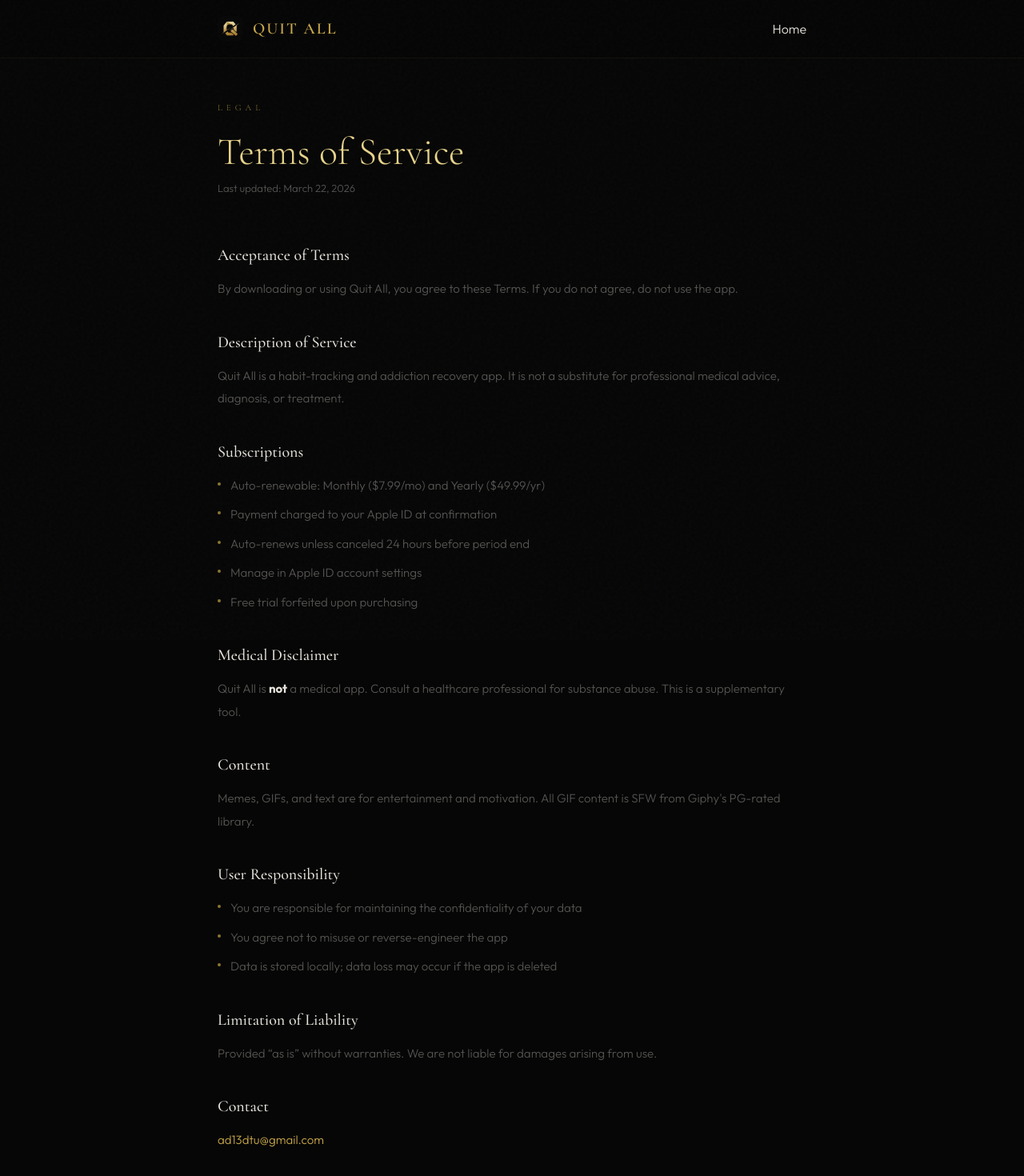
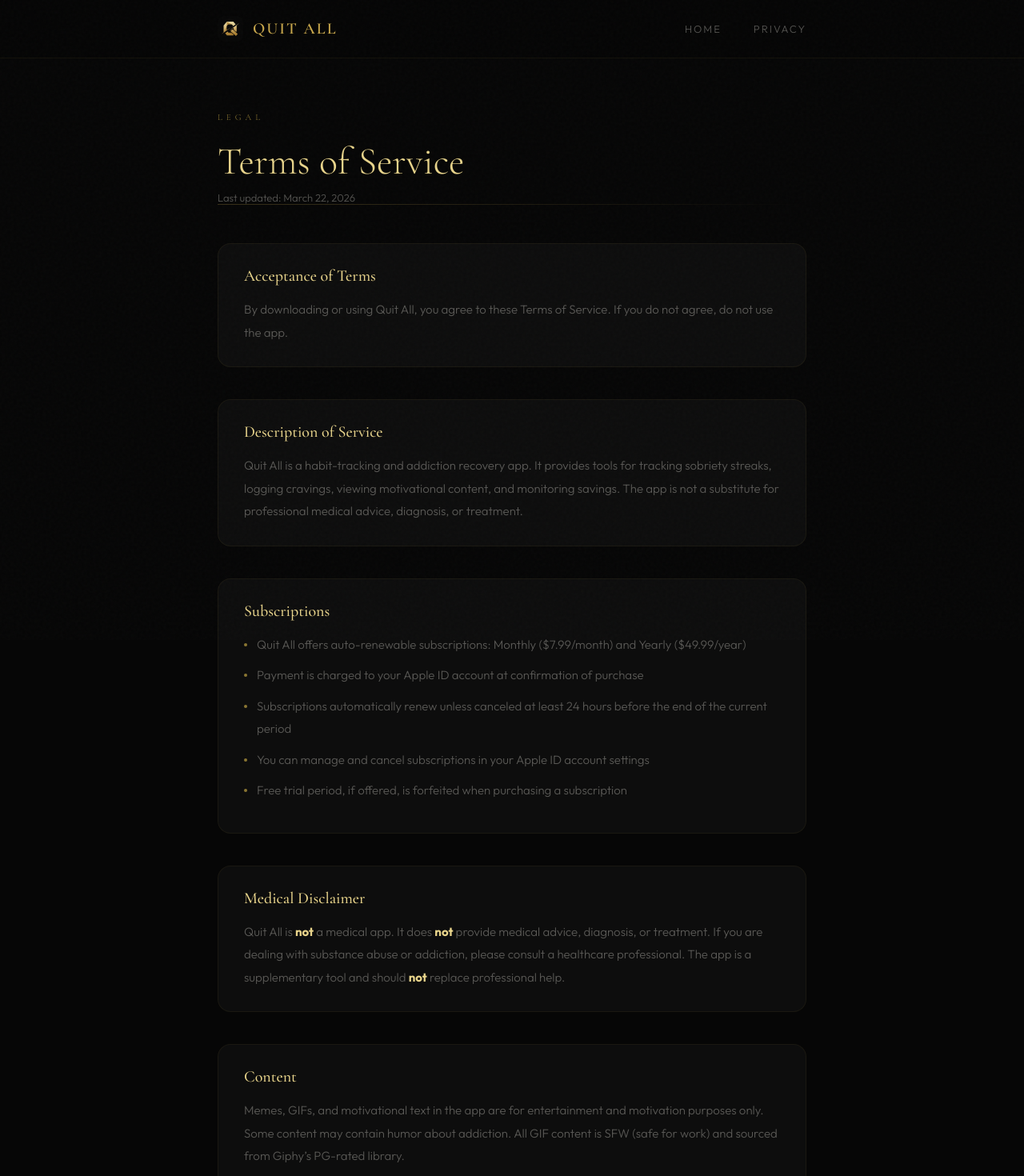
Before and after one commit to apoorvdarshan/quit-all, a Next.js app: page /terms in a window 1280 px wide. Shown: the top 1470 px of the page at 80% size. Built offline with nearby package versions, Linux system fonts and the light colour scheme.

Commit message:
Redesign Privacy & Terms pages: card sections, animated reveals, gold divider, back link, hover borders

```diff
--- a/src/app/globals.css
+++ b/src/app/globals.css
@@ -377,7 +377,30 @@
 .footer-copy { font-size: 11px; color: var(--text-muted); }
 
 /* Legal pages */
-.legal-header { margin-bottom: 64px; }
+/* Legal divider */
+.legal-divider {
+  height: 1px; margin: 0 0 48px;
+  background: linear-gradient(90deg, var(--gold), transparent);
+  transform-origin: left;
+  opacity: 0.25;
+}
+
+.legal-back {
+  margin-top: 64px; padding-top: 32px;
+  border-top: 1px solid var(--border);
+}
+.legal-back a {
+  font-family: var(--font-body); font-size: 14px; font-weight: 300;
+  color: var(--gold-dim); transition: color 0.3s; letter-spacing: 1px;
+}
+.legal-back a:hover { color: var(--gold); }
+.legal-back-arrow {
+  display: inline-block; margin-right: 8px;
+  transition: transform 0.3s;
+}
+.legal-back a:hover .legal-back-arrow { transform: translateX(-4px); }
+
+.legal-header { margin-bottom: 0; }
 .legal-label {
   font-family: var(--font-display); font-size: 11px;
   letter-spacing: 5px; text-transform: uppercase; color: var(--gold-dim); margin-bottom: 20px;
@@ -387,20 +410,25 @@
   font-weight: 300; color: var(--gold-bright); margin-bottom: 8px;
 }
 .legal-date { font-size: 13px; color: var(--text-muted); }
-.legal-section { margin-bottom: 40px; }
+.legal-section {
+  margin-bottom: 40px; padding: 28px 32px; border-radius: 16px;
+  background: var(--surface); border: 1px solid var(--border);
+  transition: border-color 0.4s;
+}
+.legal-section:hover { border-color: rgba(201,168,76,0.15); }
 .legal-section h2 {
   font-family: var(--font-display); font-size: 20px; font-weight: 500;
-  color: var(--text); margin-bottom: 16px;
+  color: var(--gold-bright); margin-bottom: 16px;
 }
 .legal-section p, .legal-section li {
   font-size: 15px; line-height: 1.9; color: var(--text-muted);
 }
 .legal-section li {
-  display: flex; gap: 12px; align-items: flex-start; margin-bottom: 8px;
+  display: flex; gap: 12px; align-items: flex-start; margin-bottom: 10px;
 }
 .legal-section li::before {
   content: ''; width: 4px; height: 4px; border-radius: 50%;
-  background: var(--gold-dim); margin-top: 10px; flex-shrink: 0;
+  background: var(--gold-dim); margin-top: 12px; flex-shrink: 0;
 }
 .legal-section a { color: var(--gold); transition: color 0.3s; }
 .legal-section a:hover { color: var(--gold-bright); }
--- a/src/app/terms/page.tsx
+++ b/src/app/terms/page.tsx
@@ -1,34 +1,130 @@
+"use client";
+
 import Link from "next/link";
 import Image from "next/image";
+import { motion } from "framer-motion";
 
-export const metadata = { title: "Terms of Service — Quit All" };
+const fadeUp = {
+  hidden: { opacity: 0, y: 30, filter: "blur(6px)" },
+  visible: (i: number) => ({
+    opacity: 1, y: 0, filter: "blur(0px)",
+    transition: { duration: 0.8, delay: i * 0.1, ease: [0.16, 1, 0.3, 1] }
+  }),
+};
+
+const sections = [
+  {
+    title: "Acceptance of Terms",
+    content: "By downloading or using Quit All, you agree to these Terms of Service. If you do not agree, do not use the app.",
+  },
+  {
+    title: "Description of Service",
+    content: "Quit All is a habit-tracking and addiction recovery app. It provides tools for tracking sobriety streaks, logging cravings, viewing motivational content, and monitoring savings. The app is not a substitute for professional medical advice, diagnosis, or treatment.",
+  },
+  {
+    title: "Subscriptions",
+    items: [
+      "Quit All offers auto-renewable subscriptions: Monthly ($7.99/month) and Yearly ($49.99/year)",
+      "Payment is charged to your Apple ID account at confirmation of purchase",
+      "Subscriptions automatically renew unless canceled at least 24 hours before the end of the current period",
+      "You can manage and cancel subscriptions in your Apple ID account settings",
+      "Free trial period, if offered, is forfeited when purchasing a subscription",
+    ],
+  },
+  {
+    title: "Medical Disclaimer",
+    content: "Quit All is not a medical app. It does not provide medical advice, diagnosis, or treatment. If you are dealing with substance abuse or addiction, please consult a healthcare professional. The app is a supplementary tool and should not replace professional help.",
+    highlight: "not",
+  },
+  {
+    title: "Content",
+    content: "Memes, GIFs, and motivational text in the app are for entertainment and motivation purposes only. Some content may contain humor about addiction. All GIF content is SFW (safe for work) and sourced from Giphy\u2019s PG-rated library.",
+  },
+  {
+    title: "User Responsibility",
+    items: [
+      "You are responsible for maintaining the confidentiality of your data",
+      "You agree not to misuse the app or attempt to reverse-engineer it",
+      "You acknowledge that the app stores data locally and data loss may occur if the app is deleted",
+    ],
+  },
+  {
+    title: "Limitation of Liability",
+    content: "Quit All is provided \u201Cas is\u201D without warranties of any kind. We are not liable for any damages arising from the use or inability to use the app, including but not limited to relapse, health complications, or data loss.",
+  },
+  {
+    title: "Changes to These Terms",
+    content: "We reserve the right to modify these Terms at any time. Continued use of the app after changes constitutes acceptance of updated Terms.",
+  },
+];
 
 export default function Terms() {
   return (
     <>
-      <nav className="nav">
+      <motion.nav className="nav"
+        initial={{ y: -80, opacity: 0 }}
+        animate={{ y: 0, opacity: 1 }}
+        transition={{ duration: 0.8, ease: [0.16, 1, 0.3, 1] }}>
         <div className="nav-inner" style={{ maxWidth: 800 }}>
           <Link href="/" className="nav-logo">
             <Image src="/logo.png" alt="Quit All" width={28} height={28} />
             <span>QUIT ALL</span>
           </Link>
-          <Link href="/" className="nav-links" style={{ gap: 0 }}><span>Home</span></Link>
+          <div className="nav-links">
+            <Link href="/">Home</Link>
+            <Link href="/privacy">Privacy</Link>
+          </div>
         </div>
-      </nav>
-      <main className="container-sm" style={{ paddingTop: 128, paddingBottom: 96 }}>
-        <div className="legal-header">
-          <p className="legal-label">Legal</p>
-          <h1 className="legal-title">Terms of Service</h1>
-          <p className="legal-date">Last updated: March 22, 2026</p>
-        </div>
-        <div className="legal-section"><h2>Acceptance of Terms</h2><p>By downloading or using Quit All, you agree to these Terms. If you do not agree, do not use the app.</p></div>
-        <div className="legal-section"><h2>Description of Service</h2><p>Quit All is a habit-tracking and addiction recovery app. It is not a substitute for professional medical advice, diagnosis, or treatment.</p></div>
-        <div className="legal-section"><h2>Subscriptions</h2><ul><li>Auto-renewable: Monthly ($7.99/mo) and Yearly ($49.99/yr)</li><li>Payment charged to your Apple ID at confirmation</li><li>Auto-renews unless canceled 24 hours before period end</li><li>Manage in Apple ID account settings</li><li>Free trial forfeited upon purchasing</li></ul></div>
-        <div className="legal-section"><h2>Medical Disclaimer</h2><p>Quit All is <strong style={{color:"var(--text)"}}>not</strong> a medical app. Consult a healthcare professional for substance abuse. This is a supplementary tool.</p></div>
-        <div className="legal-section"><h2>Content</h2><p>Memes, GIFs, and text are for entertainment and motivation. All GIF content is SFW from Giphy&apos;s PG-rated library.</p></div>
-        <div className="legal-section"><h2>User Responsibility</h2><ul><li>You are responsible for maintaining the confidentiality of your data</li><li>You agree not to misuse or reverse-engineer the app</li><li>Data is stored locally; data loss may occur if the app is deleted</li></ul></div>
-        <div className="legal-section"><h2>Limitation of Liability</h2><p>Provided &ldquo;as is&rdquo; without warranties. We are not liable for damages arising from use.</p></div>
-        <div className="legal-section"><h2>Contact</h2><p><a href="mailto:ad13dtu@gmail.com">ad13dtu@gmail.com</a></p></div>
+      </motion.nav>
+
+      <main className="container-sm" style={{ paddingTop: 140, paddingBottom: 96 }}>
+        <motion.div className="legal-header" initial="hidden" animate="visible">
+          <motion.p variants={fadeUp} custom={0} className="legal-label">Legal</motion.p>
+          <motion.h1 variants={fadeUp} custom={1} className="legal-title">Terms of Service</motion.h1>
+          <motion.p variants={fadeUp} custom={2} className="legal-date">Last updated: March 22, 2026</motion.p>
+        </motion.div>
+
+        <motion.div className="legal-divider" initial={{ scaleX: 0 }} animate={{ scaleX: 1 }}
+          transition={{ duration: 1, delay: 0.4, ease: [0.16, 1, 0.3, 1] }} />
+
+        {sections.map((section) => (
+          <motion.div key={section.title} className="legal-section"
+            initial="hidden" whileInView="visible" viewport={{ once: true, margin: "-60px" }}
+            variants={fadeUp} custom={0}>
+            <h2>{section.title}</h2>
+            {section.content && (
+              <p>
+                {section.highlight ? (
+                  section.content.split(section.highlight).map((part, j) =>
+                    j === 0 ? part : <span key={j}><strong style={{ color: "var(--gold-bright)" }}>{section.highlight}</strong>{part}</span>
+                  )
+                ) : section.content}
+              </p>
+            )}
+            {section.items && (
+              <ul>
+                {section.items.map((item, j) => <li key={j}>{item}</li>)}
+              </ul>
+            )}
+          </motion.div>
+        ))}
+
+        <motion.div className="legal-section"
+          initial="hidden" whileInView="visible" viewport={{ once: true }}
+          variants={fadeUp} custom={0}>
+          <h2>Contact</h2>
+          <p>For questions about these Terms, contact us at{" "}
+            <a href="mailto:ad13dtu@gmail.com">ad13dtu@gmail.com</a>
+          </p>
+        </motion.div>
+
+        <motion.div className="legal-back"
+          initial={{ opacity: 0 }} whileInView={{ opacity: 1 }}
+          viewport={{ once: true }} transition={{ delay: 0.2 }}>
+          <Link href="/">
+            <span className="legal-back-arrow">&larr;</span> Back to home
+          </Link>
+        </motion.div>
       </main>
     </>
   );
```
Also changed, not shown: src/app/privacy/page.tsx (+118 -16 lines).
